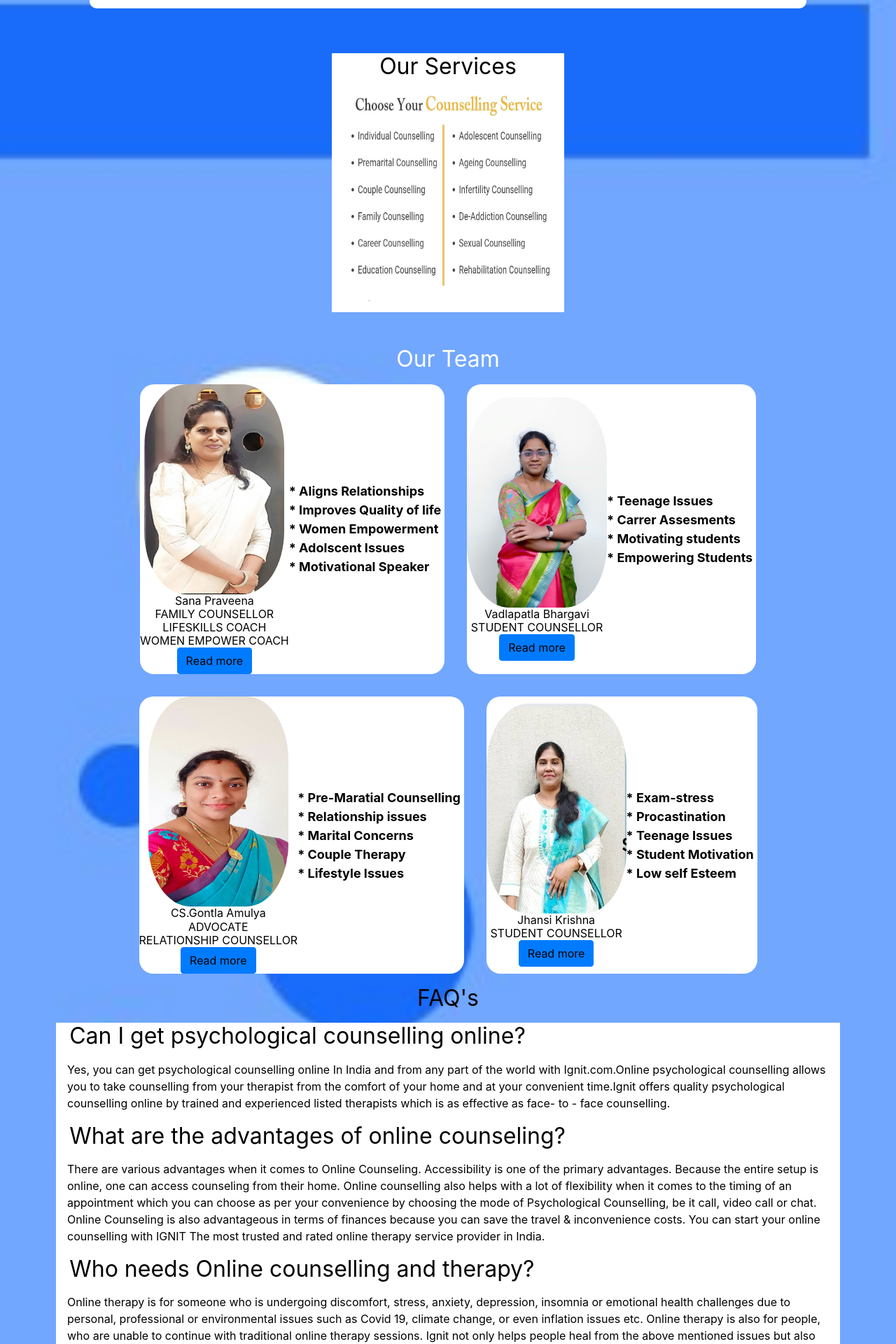
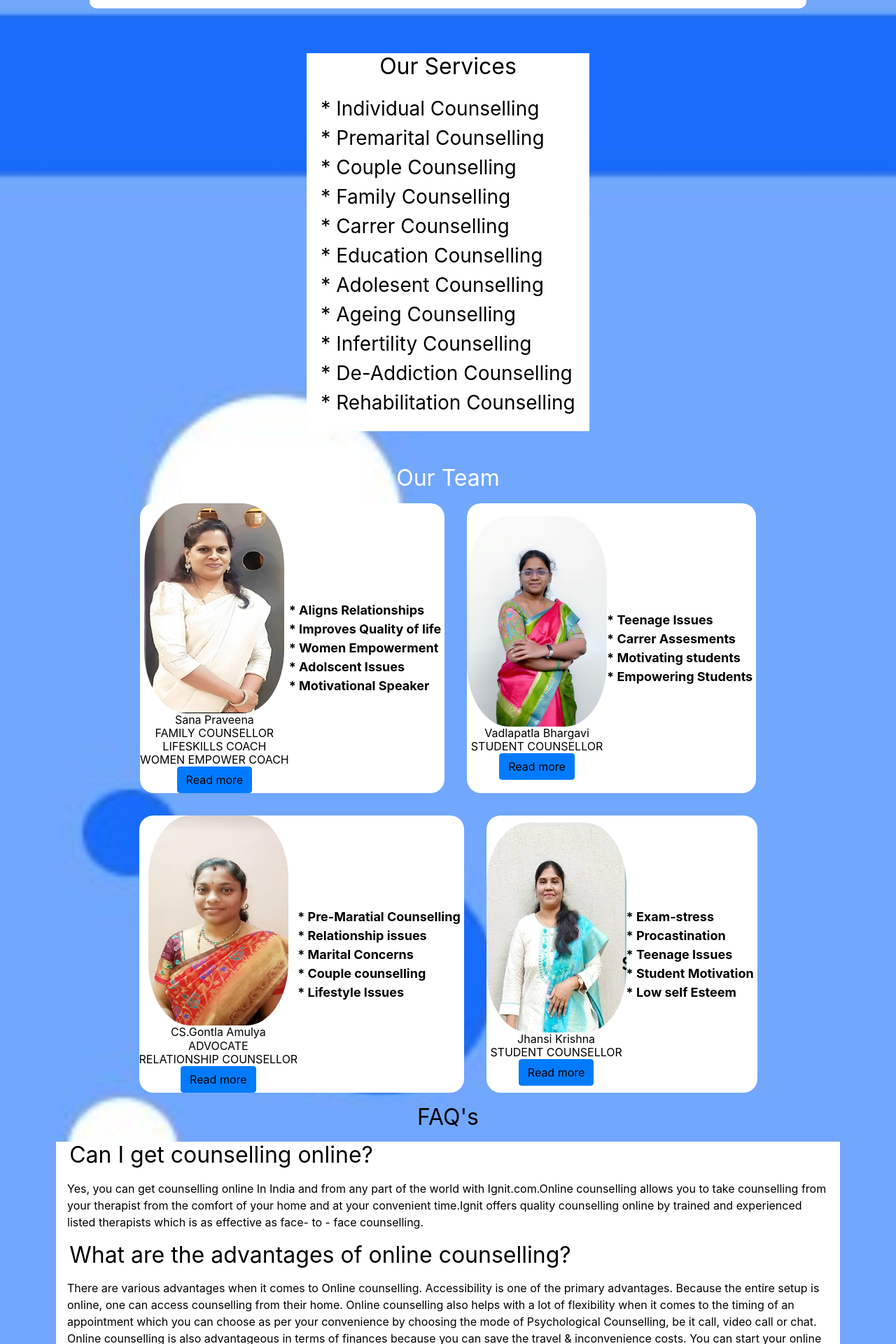
Before and after one commit to mohitratan18/ignit_frontend, a React (Create React App) app: page /aboutus in a window 1280 px wide. Shown: the part 312-2232 px from the top of the page at 70% size. Built offline with nearby package versions, Linux system fonts and the light colour scheme.

Commit message:
photos and aboutusall changed

```diff
--- a/src/components/Aboutus.js
+++ b/src/components/Aboutus.js
@@ -6,7 +6,7 @@ import img2 from "../Assests/img2.jpeg";
 import img3 from "../Assests/img3.jfif";
 import img4 from "../Assests/img4.jpeg";
 //import img5 from "../Assests/img5.jpeg";
-import services from "../Assests/services.jpeg";
+// import services from "../Assests/services.jpeg";
 import { useNavigate } from "react-router-dom";
 const Aboutus = () => {
   const navigate = useNavigate();
@@ -36,7 +36,20 @@ const Aboutus = () => {
       </div>
       <div className={style.services}>
         <h1>Our Services</h1>
-        <img src={services} alt="" className={style.serviceimg} />
+        <ol className={style.list}>
+          <li>* Individual Counselling</li>
+          <li>* Premarital Counselling</li>
+          <li>* Couple Counselling</li>
+          <li>* Family Counselling</li>
+          <li>* Carrer Counselling</li>
+          <li>* Education Counselling</li>
+          <li>* Adolesent Counselling</li>
+          <li>* Ageing Counselling</li>
+          <li>* Infertility Counselling</li>
+          <li>* De-Addiction Counselling</li>
+          <li>* Rehabilitation Counselling</li>
+        </ol>
+        {/* <img src={services} alt="" className={style.serviceimg} /> */}
       </div>
 
       <h1>Our Team</h1>
@@ -101,7 +114,8 @@ const Aboutus = () => {
           </div>
           <span className={style.matter}>
             * Pre-Maratial Counselling <br /> * Relationship issues <br /> *
-            Marital Concerns <br />* Couple Therapy <br /> * Lifestyle Issues
+            Marital Concerns <br />* Couple counselling <br /> * Lifestyle
+            Issues
           </span>
         </div>
 
@@ -128,42 +142,45 @@ const Aboutus = () => {
       <div className={style.faq}>
         <h1 className="text-black">FAQ's</h1>
         <div className={style.faqitem}>
-          <h1 className={style.question}>Can I get psychological counselling online?</h1>
+          <h1 className={style.question}>Can I get counselling online?</h1>
           <span className="m-3">
-            Yes, you can get psychological counselling online In India and from
-            any part of the world with Ignit.com.Online psychological
-            counselling allows you to take counselling from your therapist from
-            the comfort of your home and at your convenient time.Ignit
-            offers quality psychological counselling online by trained and
-            experienced listed therapists which is as effective as face- to -
-            face counselling.
+            Yes, you can get counselling online In India and from any part of
+            the world with Ignit.com.Online counselling allows you to take
+            counselling from your therapist from the comfort of your home and at
+            your convenient time.Ignit offers quality counselling online by
+            trained and experienced listed therapists which is as effective as
+            face- to - face counselling.
           </span>
-          <h1 className={style.question}>What are the advantages of online counseling?</h1>
+          <h1 className={style.question}>
+            What are the advantages of online counselling?
+          </h1>
           <span className="m-3">
-            There are various advantages when it comes to Online Counseling.
+            There are various advantages when it comes to Online counselling.
             Accessibility is one of the primary advantages. Because the entire
-            setup is online, one can access counseling from their home. Online
+            setup is online, one can access counselling from their home. Online
             counselling also helps with a lot of flexibility when it comes to
             the timing of an appointment which you can choose as per your
             convenience by choosing the mode of Psychological Counselling, be it
-            call, video call or chat. Online Counseling is also advantageous in
+            call, video call or chat. Online counselling is also advantageous in
             terms of finances because you can save the travel & inconvenience
             costs. You can start your online counselling with IGNIT The most
-            trusted and rated online therapy service provider in India.
+            trusted and rated online counselling service provider in India.
           </span>
-          <h1 className={style.question}>Who needs Online counselling and therapy?</h1>
+          <h1 className={style.question}>Who needs Online counselling ?</h1>
           <span className="m-3">
-            Online therapy is for someone who is undergoing discomfort, stress,
-            anxiety, depression, insomnia or emotional health challenges due to
-            personal, professional or environmental issues such as Covid 19,
-            climate change, or even inflation issues etc. Online therapy is also
-            for people, who are unable to continue with traditional online
-            therapy sessions. Ignit not only helps people heal from the
-            above mentioned issues but also helps people to thrive in life with
-            counselling for confidence, motivation, professional growth and
+            Online counselling is for someone who is undergoing discomfort,
+            stress, anxiety, depression, insomnia or emotional health challenges
+            due to personal, professional or environmental issues such as Covid
+            19, climate change, or even inflation issues etc. Online counselling
+            is also for people, who are unable to continue with traditional
+            online counselling sessions. Ignit not only helps people heal from
+            the above mentioned issues but also helps people to thrive in life
+            with counselling for confidence, motivation, professional growth and
             fulfilling relationships.
           </span>
-          <h1 className={style.question}>How do I choose an online counsellor? </h1>
+          <h1 className={style.question}>
+            How do I choose an online counsellor?{" "}
+          </h1>
           <span className="m-3">
             Asking a few questions to yourself will help you narrow down your
             search for an online counselor, such as - the concern that you would
@@ -172,12 +189,14 @@ const Aboutus = () => {
             relationships, emotional issues, or others might help.Once you are
             aware of the concern you need assistance with, you can take a look
             at the Counselor's profile and if they have experience and expertise
-            in handling the same issue.BetterLFY has a team of online therapists
+            in handling the same issue.Ignit has a team of online therapists
             that excel in dealing with issues related to marriage, stress &
             anxiety, academics, professional life, friends, parenting, self -
             esteem and confidence and many more.
           </span>
-          <h1 className={style.question}>What to keep in mind during online counseling? </h1>
+          <h1 className={style.question}>
+            What to keep in mind during online counselling?{" "}
+          </h1>
           <span className="m-3">
             Keeping a few things in mind before and during the counselling
             session will help you focus on the concerns you need help with
@@ -190,35 +209,36 @@ const Aboutus = () => {
             before starting the online counselling session, as this will keep
             you from forgetting any important matters you need help with
           </span>
-          <h1 className={style.question}>What is the medium for online therapy? </h1>
+          <h1 className={style.question}>
+            What is the medium for online counselling?{" "}
+          </h1>
           <span className="m-3">
-            Like the various mediums for online therapy used these days,
+            Like the various mediums for online counselling used these days,
             Ignit offers you to choose between video calls, audio calls and
-            chat-based online therapy sessions which is completely safe to use.
+            chat-based online counselling sessions which is completely safe to
+            use.
           </span>
           <h1 className={style.question}>
             Is my information secure and confidential in online counselling?
           </h1>
           <span className="m-3">
-            Yes, online counseling is secure and all your information is
-            confidential. Online counseling setups ensure privacy and
-            confidentiality of a client. Ignit offers anonymous and
-            confidential counselling where the client's records are accessible
-            only by the counsellor and the client. Usually, the portals used for
-            online therapy are HIPAA and FERPA compliant portals such as Zoom
-            (video platform) or tawk.to (chat platform), or Spark (call
-            platform). Though these are not Indian laws, the usual platforms
+            Yes, online counselling is secure and all your information is
+            confidential. Online counselling setups ensure privacy and
+            confidentiality of a client. Ignit offers anonymous and confidential
+            counselling where the client's records are accessible only by the
+            counsellor and the client. Usually, the portals used for online
+            counselling are Zoom and Google Meet. Though these are not Indian laws, the usual platforms
             used for various modes of online counselling in India as well are
             the ones mentioned above and hence have these regulations in place.
           </span>
           <h1 className={style.question}>Is online counselling expensive? </h1>
           <span className="m-3">
-            Online Counseling is not expensive. In fact, it turns out to be less
-            expensive than traditional listed online therapy because it helps
-            you save travel costs and also online therapy sessions at Ignit
-            are more cost-effective. Therefore, online counselling being
-            expensive is not false and online counseling platforms like
-            Ignit offer counselling plans available at various price points.
+            Online counselling is not expensive. In fact, it turns out to be
+            less expensive than traditional listed online counselling because it
+            helps you save travel costs and also online counselling sessions at
+            Ignit are more cost-effective. Therefore, online counselling being
+            expensive is not false and online counselling platforms like Ignit
+            offer counselling plans available at various price points.
           </span>
         </div>
       </div>
--- a/src/components/Home.js
+++ b/src/components/Home.js
@@ -1,5 +1,4 @@
 import React from "react";
-// import img1 from "../Assests/WhatsApp_Image_2023-11-10_at_10.16.32_AM-removebg-preview.png"
 import img1 from "../Assests/logo.png";
 import img2 from "../Assests/effective-meetings.jpg";
 import img3 from "../Assests/istockphoto-1286378180-612x612.jpg";
--- a/src/components/aboutus.module.css
+++ b/src/components/aboutus.module.css
@@ -93,3 +93,12 @@ h1{
 .question{
     margin-left: 1.2rem;
 }
+.list{
+    margin: 1.25rem;
+    font-size: 1.75rem;
+}
+@media screen and (max-width:500px) {
+ .list{
+    font-size: 1rem;
+ }
+}
```
Also changed, not shown: src/components/Aboutall.js (+27 -37 lines), src/Assests/img1.jpeg.
